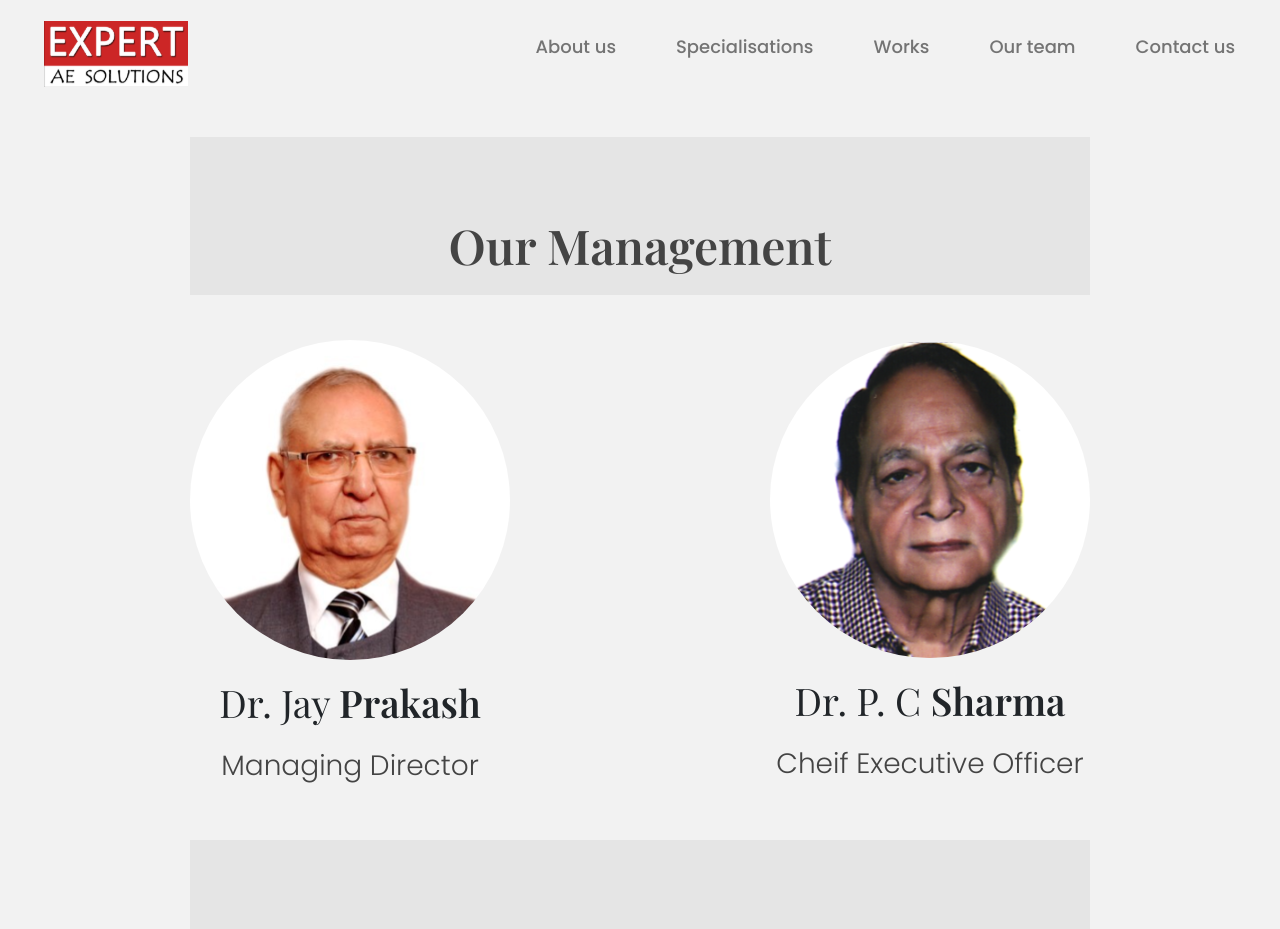
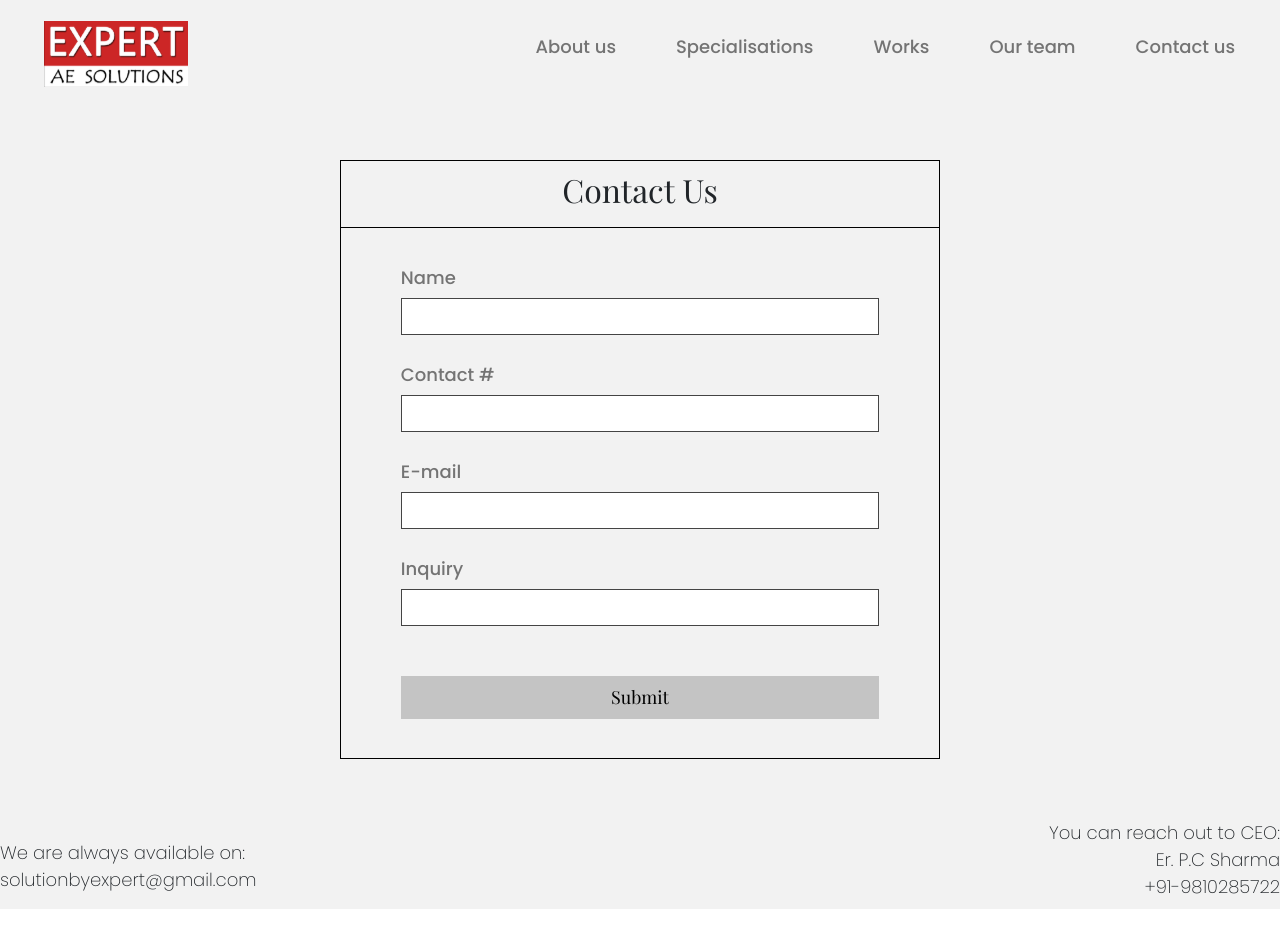
Before and after one commit to Nirbyoleek/ES-India, a React (Create React App) app: page /ContactUs in a window 1280 px wide. Shown: the top 929 px of the page. Built offline with nearby package versions, Linux system fonts and the light colour scheme.

Commit message:
added the contact us page and implemented the Router in the app.js

```diff
--- a/package.json
+++ b/package.json
@@ -9,6 +9,7 @@
     "bootstrap": "^4.5.3",
     "react": "^17.0.1",
     "react-dom": "^17.0.1",
+    "react-router-dom": "^5.2.0",
     "react-scripts": "4.0.0",
     "reactstrap": "^8.7.1",
     "web-vitals": "^0.2.4"
--- a/src/App.js
+++ b/src/App.js
@@ -1,12 +1,17 @@
 import "./App.css";
 import MainPage from "./components/LandingPage/mainPage/mainPage";
 import OurTeam from "./components/our team/ourTeam";
+import ContactUs from "./components/Contact Us/contactUs";
+import {BrowserRouter as Router, Route, Link} from "react-router-dom";
 function App() {
   return (
     <div className="App">
-      <OurTeam />
-
-    </div>
+      <Router>
+        <Route exact path="/" component={MainPage} />
+        <Route path="/Ourteam" component={OurTeam} />
+        <Route path="/ContactUs" component={ContactUs} />
+      </Router>
+      </div>
   );
 }
 
--- /dev/null
+++ b/src/components/Contact Us/contactUs.js
@@ -0,0 +1,88 @@
+import React from "react";
+import classes from "./contactUs.module.css";
+import Header from "../nav-header/nav-header";
+
+const contactUs = ()=>{
+    return(
+    <div className={classes.majorContainer}>
+        <Header/>
+        <center>
+            <div class={classes.formContainer}>
+                <h2>Contact Us</h2>
+                <hr color="black" className={classes.borderBelow} />
+                <form>
+                    <table className={classes.ContactForm}>
+                        <tr>
+                            <td>
+                                <center>
+                                    <div>
+                                        <p>Name</p>
+                                        <input type="text" className={classes.input} />
+                                    </div>
+                                </center>
+                            </td>
+                        </tr>
+                        <tr>
+                            <td>
+                                <center>
+                                    <div>
+                                        <p>Contact #</p>
+                                        <input type="text" className={classes.input} />
+                                    </div>
+                                </center>
+                            </td>
+                        </tr>
+                        <tr>
+                            <td>
+                                <center>
+                                    <div>
+                                        <p>E-mail</p>
+                                        <input type="text" className={classes.input} />
+                                    </div>
+                                </center>
+                            </td>
+                        </tr>
+                        <tr>
+                            <td>
+                                <center>
+                                    <div>
+                                        <p>Inquiry</p>
+                                        <input type="text" className={classes.input} />
+                                    </div>
+                                </center>
+                            </td>
+                        </tr>
+                        <tr>
+                            <td>
+                                <center>
+                                    <div>
+                                        <input type="submit" className={classes.button} />
+                                    </div>
+                                </center>
+                            </td>
+                        </tr>
+                    </table>
+                </form>
+            </div>
+        </center>
+        <center>
+            <div className={classes.footer}>
+                <p className={classes.left}>
+                    We are always available on:
+                <br/>
+                    solutionbyexpert@gmail.com
+                </p>
+                <p className={classes.right}>
+                    You can reach out to CEO:
+                <br/>
+                    Er. P.C Sharma
+                <br/>
+                    +91-9810285722
+                </p>
+            </div>
+        </center>
+    </div>
+    )
+}
+
+export default contactUs;
--- /dev/null
+++ b/src/components/Contact Us/contactUs.module.css
@@ -0,0 +1,86 @@
+h2 {
+  margin: 0px;
+  padding: 10px 0px;
+  background-color: transparent;
+}
+.borderBelow {
+  margin: 0em;
+}
+.majorContainer {
+  width: 100%;
+  min-height: 100vh;
+  background-color: #f2f2f2;
+}
+.formContainer {
+  margin: 60px 0px;
+  width: 90%;
+  border: 1px solid black;
+}
+.ContactForm {
+  width: 100%;
+  margin-top: 20px;
+  margin-bottom: 29px;
+}
+.ContactForm tr td {
+  text-align: center;
+  padding: 10px 0px;
+}
+.ContactForm tr td center div {
+  width: 80%;
+}
+.ContactForm tr td p {
+  text-align: left;
+  margin: 0px;
+  font-size: 18px;
+  line-height: 40px;
+  color: #747474;
+}
+.input {
+  width: 100%;
+  height: 37px;
+  color: #747474;
+  background-color: white;
+  border: 1px solid #444444;
+  padding: 0px 5%;
+}
+.button {
+  width: 100%;
+  margin-top: 30px;
+  font-size: 18px;
+  font-weight: 400;
+  padding: 7px 0px;
+  font-family: "playfair display";
+  background-color: #c4c4c4;
+  border: 1px solid #c4c4c4;
+}
+.button:hover {
+  background-color: #a3a3a3;
+  transition-duration: 0.4s;
+}
+.footer {
+  display: none;
+}
+
+@media screen and (min-width: 850px) {
+  .formContainer {
+    width: 600px;
+  }
+  .footer {
+    display: block;
+    height: 90px;
+  }
+  .footer p {
+    margin-bottom: 0px;
+    font-size: 18px;
+    font-weight: 200;
+  }
+  .right {
+    float: right;
+    text-align: right;
+  }
+  .left {
+    float: left;
+    text-align: left;
+    margin-top: 20px;
+  }
+}
```
Also changed, not shown: 2 other files (tests, documents, lock files or other folders).
